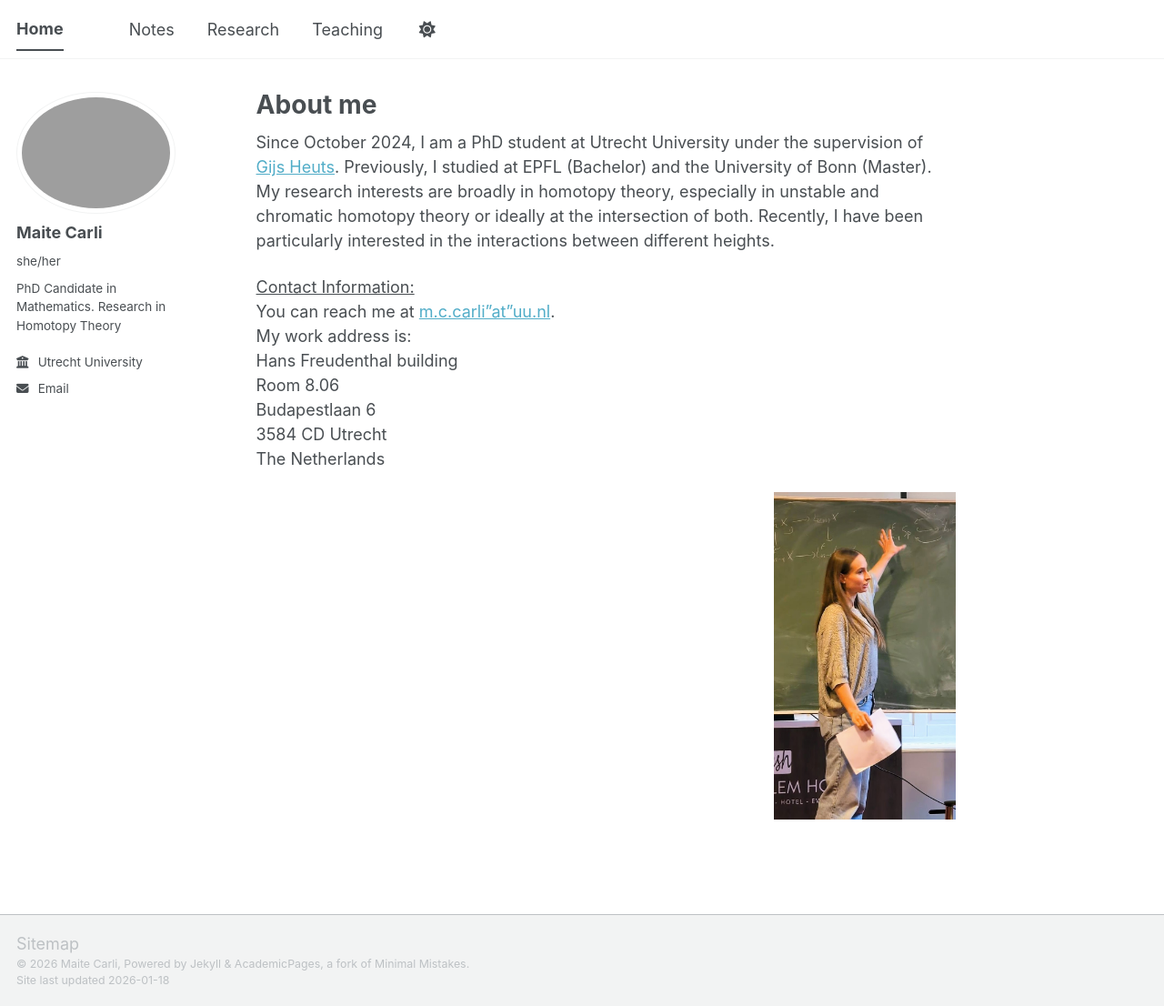
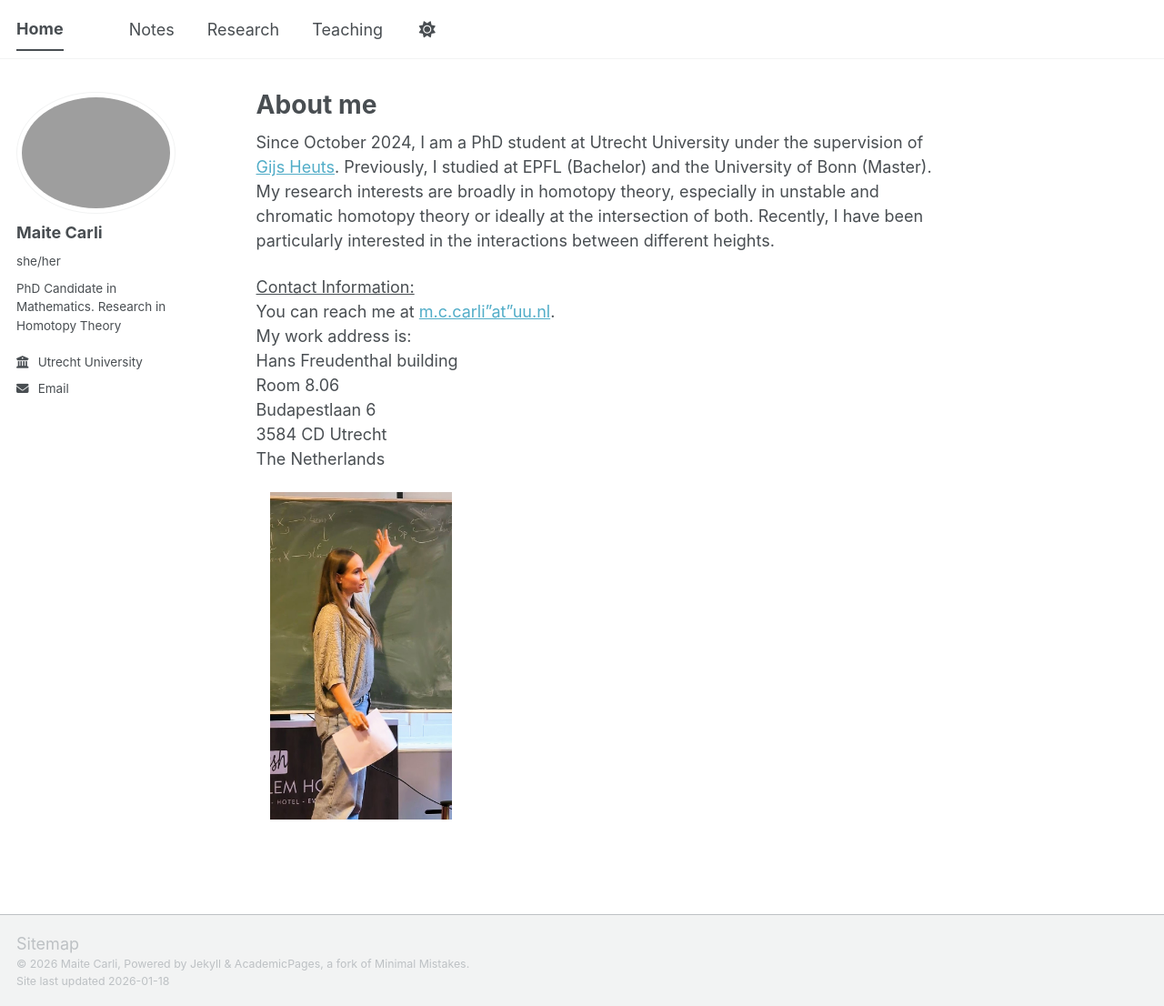
Before and after one commit to Maite-Carli/Maite-Carli.github.io, a Jekyll site: the page built from _pages/about.md, in a window 1280 px wide and 1106 px high. Shown: the whole window at 91% size. Built offline with Jekyll 4.4.1, drawn with Linux system fonts in a browser that asks for light colours; a script bundle is joined from its source files by our own code; library files that are not in the unit come from our copies.

Commit message:
Update about.md

```diff
--- a/_pages/about.md
+++ b/_pages/about.md
@@ -20,4 +20,4 @@ Budapestlaan 6
 3584 CD Utrecht
 The Netherlands
 
-<img src="../images/IMG_7860.JPG" alt="My Picture" width="200" style="float:right; margin-left: 15px;">
+<img src="../images/IMG_7860.JPG" alt="My Picture" width="200" style="float:none; margin-left: 15px;">
```
